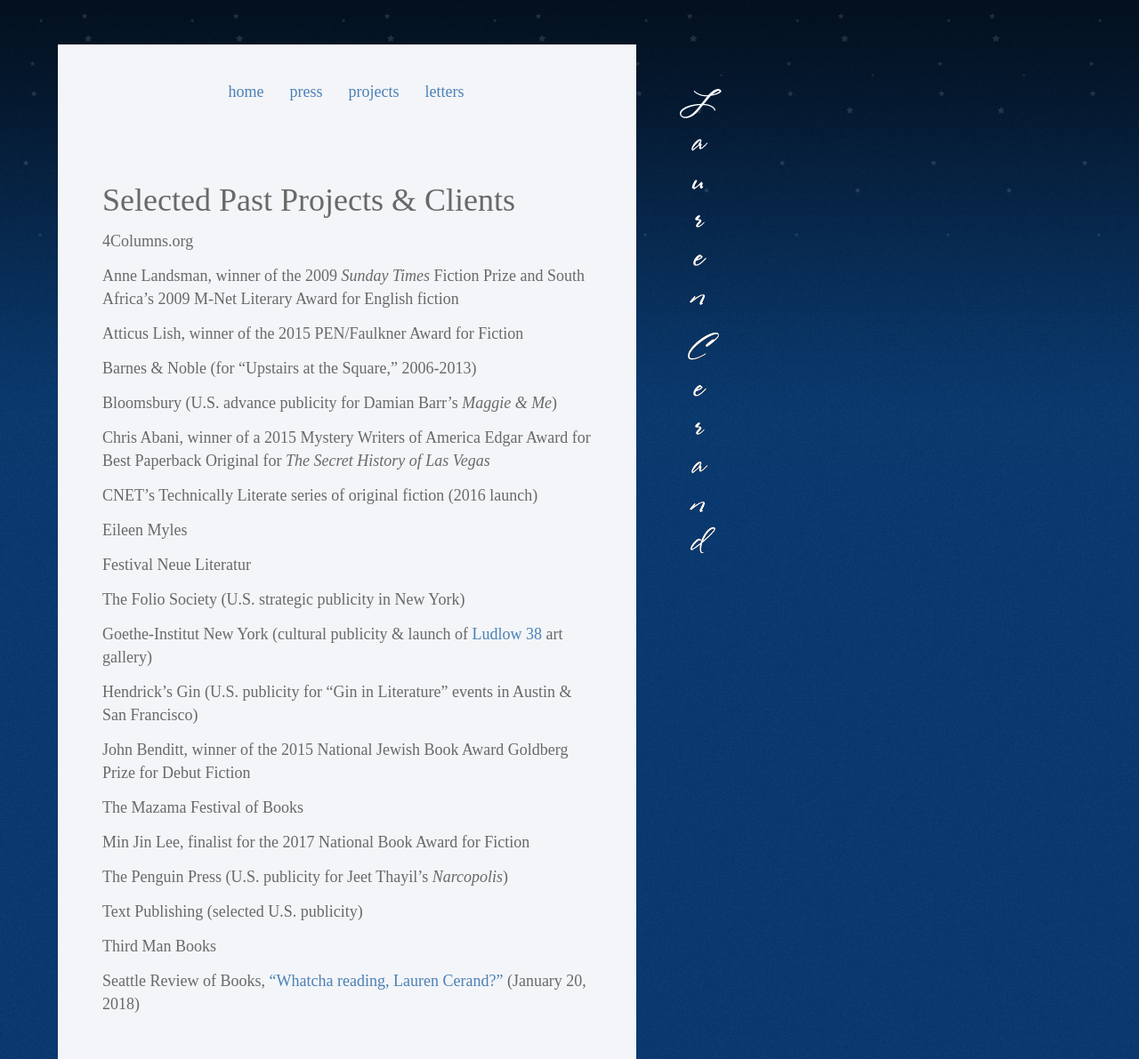
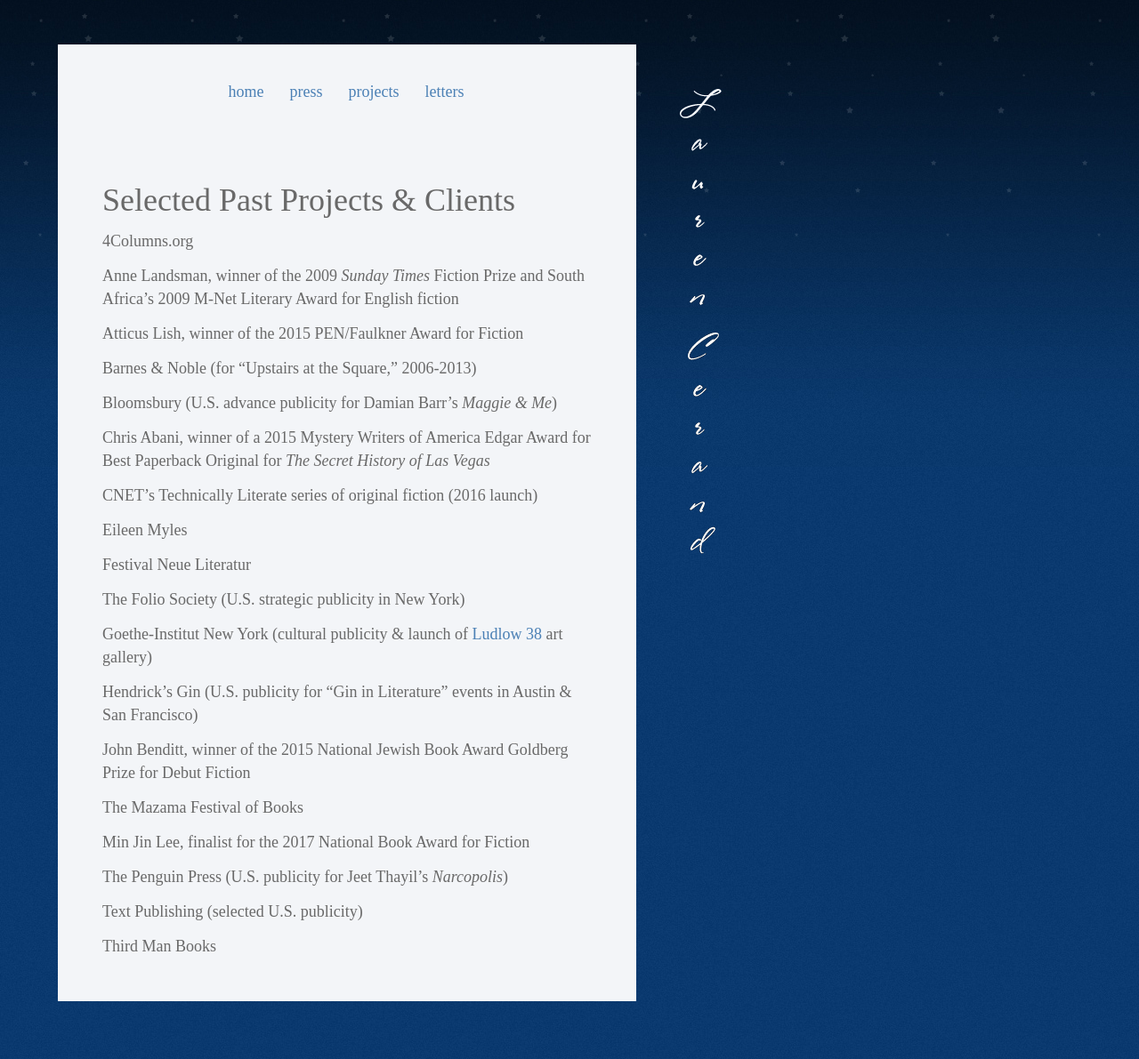
Before and after one commit to sonnetmedia/laurencerand.com, a Jekyll site: the page built from _pages/projects.md, in a window 1280 px wide. Shown: the whole page at 89% size. Built offline with Jekyll 4.4.1, drawn with Linux system fonts in a browser that asks for light colours; after the commit the page ends 1126 px from its top, so only the background shows below that.

Commit message:
Updated '_pages/projects.md' via CloudCannon

```diff
--- a/_pages/projects.md
+++ b/_pages/projects.md
@@ -2,7 +2,6 @@
 title: Selected Past Projects & Clients
 permalink: /projects/
 ---
-
 
 4Columns.org
 
@@ -39,5 +38,3 @@
 Text Publishing (selected U.S. publicity)
 
 Third Man Books
-
-Seattle Review of Books, ["Whatcha reading, Lauren Cerand?"](http://www.seattlereviewofbooks.com/notes/2018/01/20/whatcha-reading-lauren-cerand/) (January 20, 2018)
```
